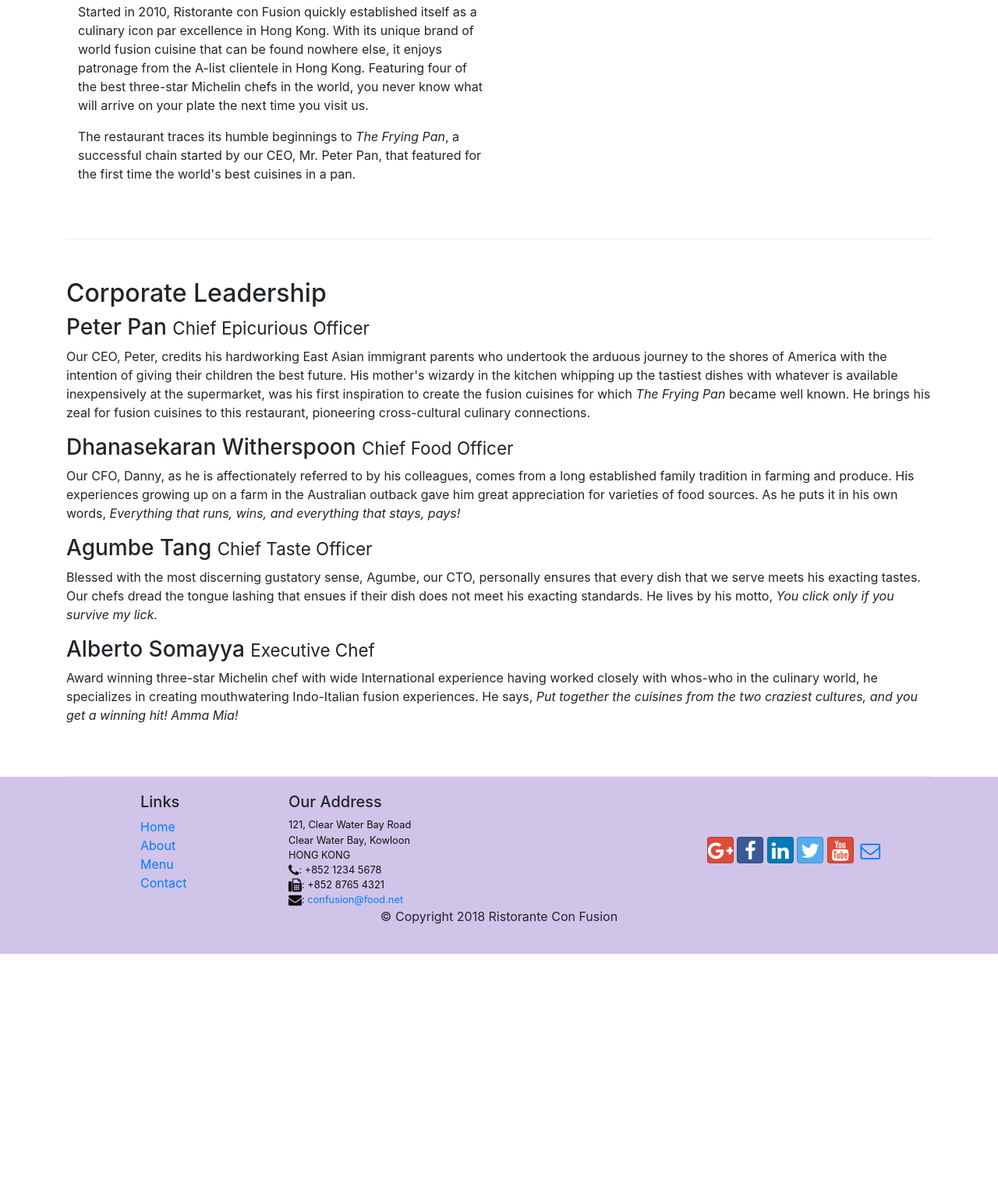
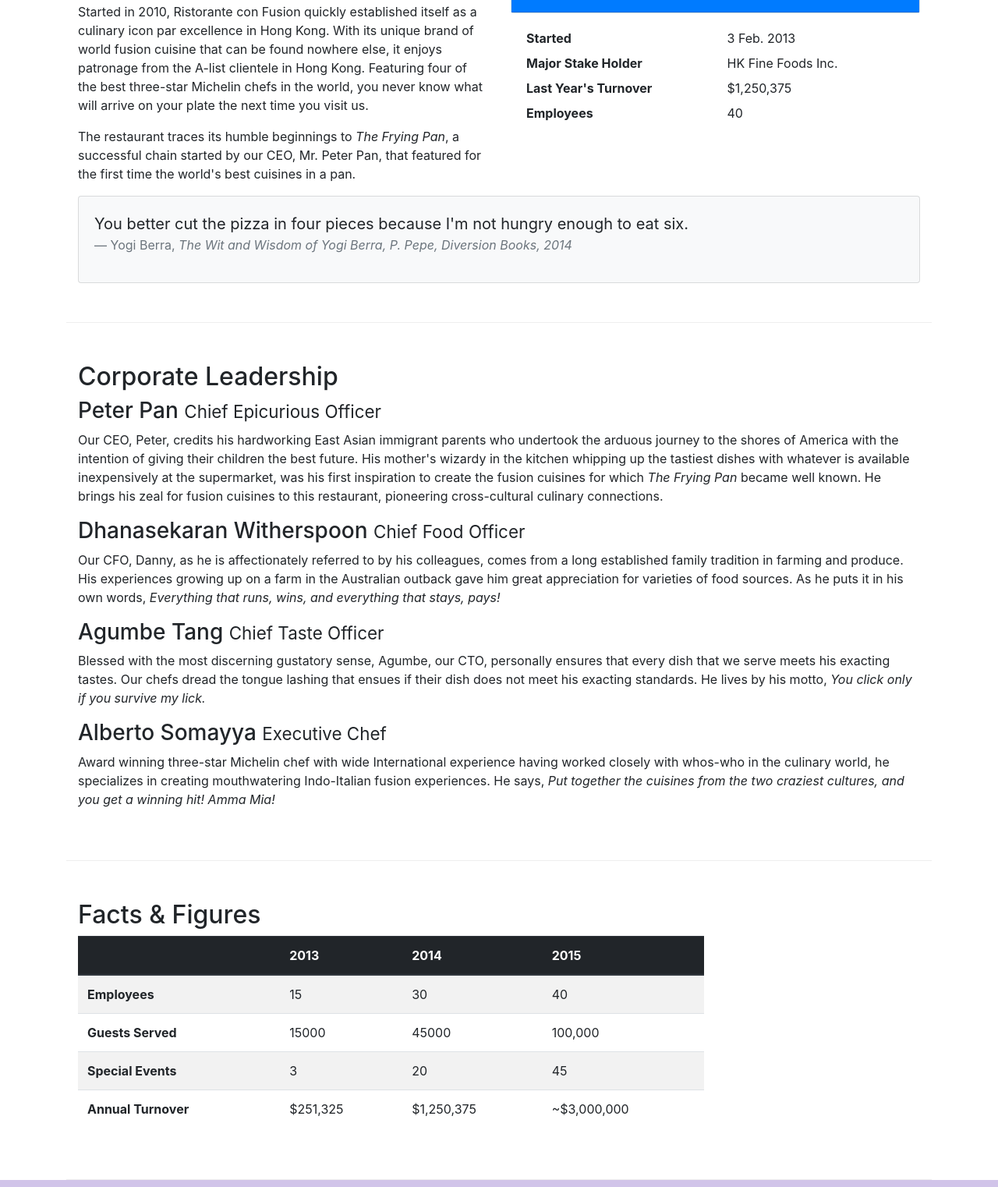
Before and after one commit to SanchitCoder98/conFusion, a website: page aboutus.html in a window 1280 px wide. Shown: the part 558-2080 px from the top of the page at 78% size. Before the commit the page ends 1781 px from the top, so only its background shows below. Drawn offline with nearby package versions, Linux system fonts and the light colour scheme.

Commit message:
Tables and Cards

```diff
--- a/aboutus.html
+++ b/aboutus.html
@@ -66,13 +66,41 @@
                 <p>Started in 2010, Ristorante con Fusion quickly established itself as a culinary icon par excellence in Hong Kong. With its unique brand of world fusion cuisine that can be found nowhere else, it enjoys patronage from the A-list clientele in Hong Kong.  Featuring four of the best three-star Michelin chefs in the world, you never know what will arrive on your plate the next time you visit us.</p>
                 <p>The restaurant traces its humble beginnings to <em>The Frying Pan</em>, a successful chain started by our CEO, Mr. Peter Pan, that featured for the first time the world's best cuisines in a pan.</p>
             </div>
-            <div>
+            <div class="col-12 col-sm-6">
+                <div class="card">
+                    <h3 class="card-header text-white bg-primary">Facts At a Glance</h3>
+                </div>
+                <div class="card-body">
+                    <dl class="row">
+                        <dt class="col-6">Started</dt>
+                        <dd class="col-6">3 Feb. 2013</dd>
+                        <dt class="col-6">Major Stake Holder</dt>
+                        <dd class="col-6">HK Fine Foods Inc.</dd>
+                        <dt class="col-6">Last Year's Turnover</dt>
+                        <dd class="col-6">$1,250,375</dd>
+                        <dt class="col-6">Employees</dt>
+                        <dd class="col-6">40</dd>
+                    </dl>
+                </div>
+            </div>
+            <div class="col-12">
+                <div class="card card-body bg-light">
+                    <blockquote class="blockquote">
+                        <p class="mb-0">You better cut the pizza in four pieces because
+                            I'm not hungry enough to eat six.</p>
+                        <footer class="blockquote-footer">Yogi Berra,
+                            <cite title="Source Title">The Wit and Wisdom of Yogi Berra,
+                            P. Pepe, Diversion Books, 2014</cite>
+                        </footer>
+                    </blockquote>
+                </div>
             </div>
         </div>
 
 
+
         <div class="row row-content">
-            <div>
+            <div class="col-12">
                 <h2>Corporate Leadership</h2>
                 <h3>Peter Pan <small>Chief Epicurious Officer</small></h3>
                 <p class="d-none d-sm-block">Our CEO, Peter, credits his hardworking East Asian immigrant parents who undertook the arduous journey to the shores of America with the intention of giving their children the best future. His mother's wizardy in the kitchen whipping up the tastiest dishes with whatever is available inexpensively at the supermarket, was his first inspiration to create the fusion cuisines for which <em>The Frying Pan</em> became well known. He brings his zeal for fusion cuisines to this restaurant, pioneering cross-cultural culinary connections.</p>
@@ -85,6 +113,52 @@
             </div>
        </div>
 
+       <div class="row row-content">
+            <div class="col-12 col-sm-9">
+                <h2>Facts &amp; Figures</h2>
+                <div class="table-responsive">
+                    <table class="table table-striped">
+                        <thead class="thead-dark">
+                            <tr>
+                                <th>&nbsp;</th>
+                                <th>2013</th>
+                                <th>2014</th>
+                                <th>2015</th>
+                            </tr>
+                        </thead>
+                        <tbody>
+                            <tr>
+                                <th>Employees</th>
+                                <td>15</td>
+                                <td>30</td>
+                                <td>40</td>
+                            </tr>
+                            <tr>
+                                <th>Guests Served</th>
+                                <td>15000</td>
+                                <td>45000</td>
+                                <td>100,000</td>
+                            </tr>
+                            <tr>
+                                <th>Special Events</th>
+                                <td>3</td>
+                                <td>20</td>
+                                <td>45</td>
+                            </tr>
+                            <tr>
+                                <th>Annual Turnover</th>
+                                <td>$251,325</td>
+                                <td>$1,250,375</td>
+                                <td>~$3,000,000</td>
+                            </tr>
+                        </tbody>
+                    </table>
+                </div>
+            </div>
+            <div class="col-12 col-sm-3">
+
+            </div>
+       </div>
     </div>
 
     <footer class="footer">
```
